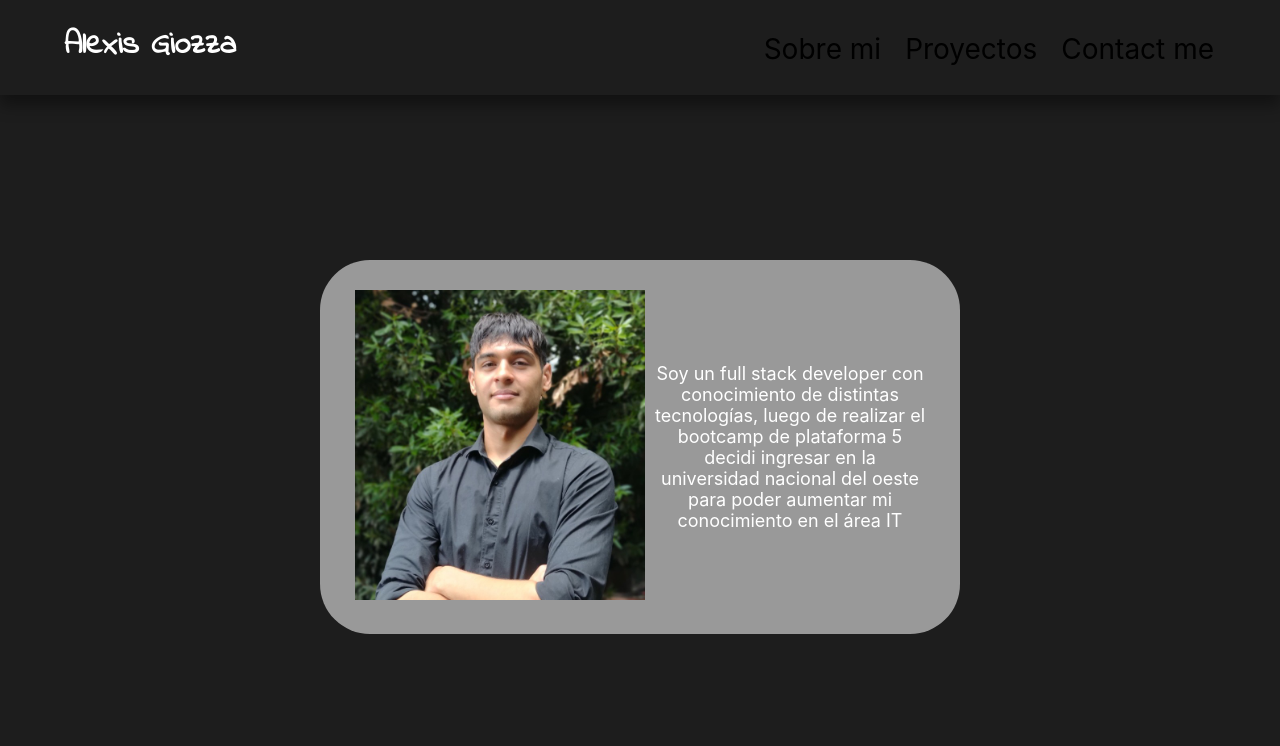
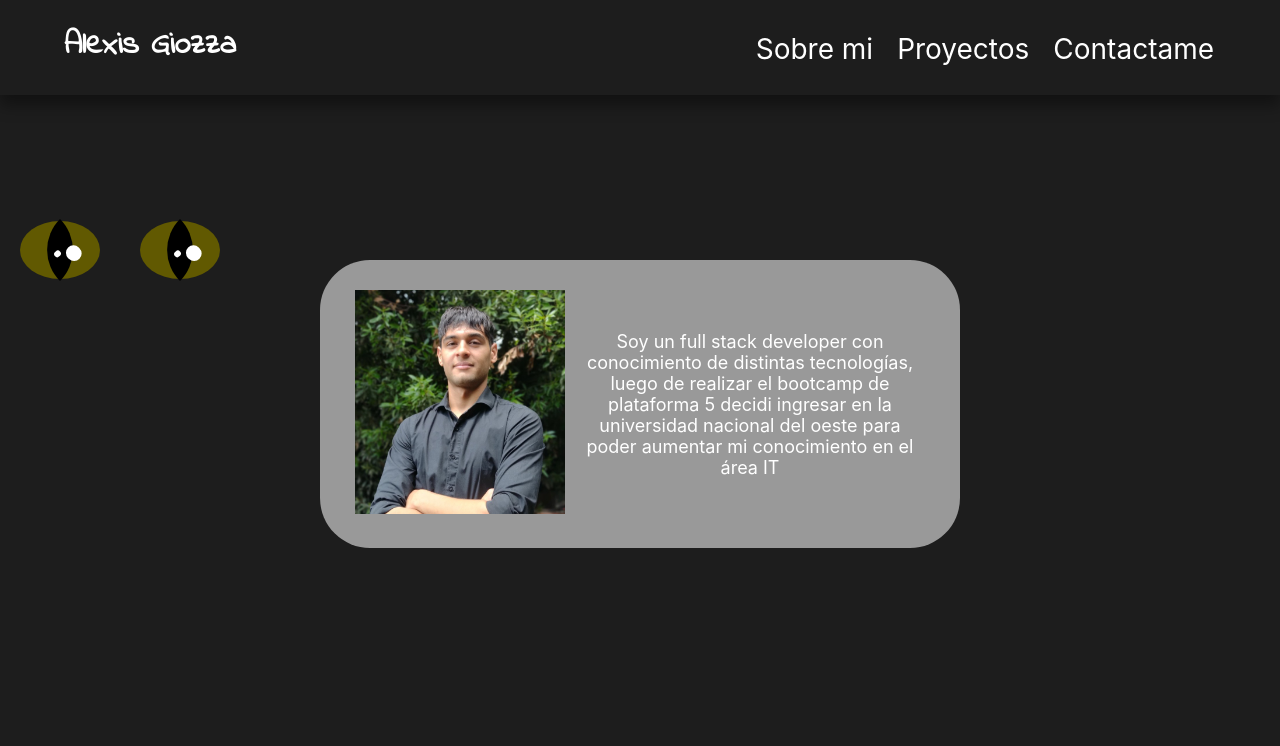
Before and after one commit to AleAmg/Portfolio, a React (Create React App) app: page /proyects in a window 1280 px wide. Shown: the top 746 px of the page. Built offline with nearby package versions, Linux system fonts and the light colour scheme.

Commit message:
cambio de color en la navbar y ojos de michi avanzados

```diff
--- a/src/App.js
+++ b/src/App.js
@@ -12,12 +12,15 @@ import Eyes from "./content/Eyes";
 function App() {
   return (
     <div className="app">
+      <div className="eye-1">
+        <Eyes str="e" talle="l" />
+      </div>
+
       <Navbar />
       <Profile />
       <Proyects />
       <ContactMe />
       <Footer />
-      <Eyes str="d"/>
     </div>
   );
 }
--- a/src/component/Navbar.js
+++ b/src/component/Navbar.js
@@ -27,7 +27,7 @@ const Navbar = () => {
               <span></span>
             </div>
             <div className="navbar__links--item">
-              <a href="#contact">Contact me</a>
+              <a href="#contact">Contactame</a>
               <span></span>
             </div>
           </div>
--- a/src/content/DropDown.js
+++ b/src/content/DropDown.js
@@ -14,7 +14,7 @@ const DropDown = () => {
       </div>
       <div className="dropdown__link">
         <a className="dropdown__link--item" href="#contact">
-          Contact me
+          Contactame
         </a>
       </div>
     </div>
--- a/src/content/Eyes.js
+++ b/src/content/Eyes.js
@@ -1,12 +1,17 @@
-const Eyes = ({str}) => {
-
+const Eyes = ({ str, talle }) => {
   return (
-    <div className="container__eyes">
-      <div className="eye eye__l">
-        <div className={`eye__pupila--${str}`}></div>
+    <div className="eye-1 container__eyes">
+      <div className={`eye talle--${talle} eye__l`}>
+        <div className={`eye__pupila--${str} eye__pupila--${str}--${talle}`}>
+          <div className="eye__brillo--g"></div>
+          <div className="eye__brillo--c"></div>
+        </div>
       </div>
-      <div className="eye eye__r">
-        <div className={`eye__pupila--${str}`}></div>
+      <div className={`eye talle--${talle} eye__r`}>
+        <div className={`eye__pupila--${str} eye__pupila--${str}--${talle}`}>
+          <div className="eye__brillo--g"></div>
+          <div className="eye__brillo--c"></div>
+        </div>
       </div>
     </div>
   );
--- a/src/style.css
+++ b/src/style.css
@@ -22,6 +22,11 @@ body {
 ::-webkit-scrollbar-thumb {
   background-image: -webkit-gradient(linear, left bottom, left top, from(#ededed), color-stop(50%, #000), to(#ededed));
   background-image: linear-gradient(to top, #ededed 0%, #000 50%, #ededed 100%);
+}
+
+.app {
+  position: absolute;
+  width: 100%;
 }
 
 .container {
@@ -90,14 +95,14 @@ body {
 .navbar__links--item a {
   font-size: 28px;
   text-decoration: none;
-  color: #000;
+  color: #ffffff;
   padding: 2px;
 }
 
 .navbar__links--item span {
   width: 100%;
   height: 3px;
-  background-color: #000;
+  background-color: #ffffff;
   -webkit-transition: 0.5s;
   transition: 0.5s;
   -webkit-transform: scaleX(0);
@@ -114,6 +119,7 @@ body {
 }
 
 .nabvar__burguer {
+  color: #fff;
   display: -webkit-box;
   display: -ms-flexbox;
   display: flex;
@@ -127,7 +133,7 @@ body {
   height: 50px;
   font-size: 40px;
   border: none;
-  background-color: #fff;
+  background-color: #1d1d1d;
   -webkit-transition: 0.2s;
   transition: 0.2s;
 }
@@ -168,7 +174,7 @@ body {
   position: fixed;
   left: 5%;
   top: 95px;
-  background-color: #000;
+  background-color: #ffffff;
   width: 90%;
   display: none;
   -webkit-box-pack: center;
@@ -275,7 +281,9 @@ body {
     transform: perspective(1000px) rotateX(25deg) rotateY(-30deg);
 } */
 .profile__image {
-  width: 290px;
+  max-width: 290px;
+  min-width: 210px;
+  width: 100%;
   cursor: pointer;
   /*  object-fit: cover; */
   /* &:hover {
@@ -554,6 +562,7 @@ body {
 }
 
 .container__eyes {
+  margin-top: 200px;
   display: -webkit-box;
   display: -ms-flexbox;
   display: flex;
@@ -564,6 +573,8 @@ body {
       -ms-flex-pack: center;
           justify-content: center;
   height: 100px;
+  position: fixed;
+  z-index: -1;
 }
 
 .eye {
@@ -578,35 +589,107 @@ body {
           justify-content: center;
   background-color: #615901;
   margin: 20px;
-  width: 40px;
-  height: 29px;
   border-radius: 50%;
 }
 
+.eye__brillo--g {
+  background-color: #fff;
+  width: 35%;
+  height: 35%;
+  border-radius: 50%;
+  margin-left: 15%;
+  margin-top: 5%;
+}
+
+.eye__brillo--c {
+  background-color: #fff;
+  width: 15%;
+  height: 15%;
+  border-radius: 50%;
+  margin-left: 53%;
+}
+
 .eye__pupila--e {
-  height: 21px;
-  width: 21px;
   background-color: #000;
-  border-radius: 50% 0;
+  border-radius: 100% 0;
   -webkit-transform: rotate(135deg);
           transform: rotate(135deg);
 }
 
+.eye__pupila--e--s {
+  height: 21px;
+  width: 21px;
+}
+
+.eye__pupila--e--m {
+  height: 31px;
+  width: 31px;
+}
+
+.eye__pupila--e--l {
+  height: 44px;
+  width: 44px;
+}
+
 .eye__pupila--d {
-  height: 30px;
-  width: 30px;
   background-color: #000;
   border-radius: 50%;
 }
 
+.eye__pupila--d--s {
+  height: 30px;
+  width: 30px;
+}
+
+.eye__pupila--d--m {
+  height: 40px;
+  width: 40px;
+}
+
+.eye__pupila--d--l {
+  height: 60px;
+  width: 60px;
+}
+
 .eye__pupila--f {
-  height: 29px;
-  width: 6px;
   background-color: #000;
   border-radius: 50%;
 }
 
+.eye__pupila--f--s {
+  height: 29px;
+  width: 6px;
+}
+
+.eye__pupila--f--m {
+  height: 39px;
+  width: 10px;
+}
+
+.eye__pupila--f--l {
+  height: 59px;
+  width: 14px;
+}
+
+.talle--s {
+  width: 40px;
+  height: 29px;
+}
+
+.talle--m {
+  width: 60px;
+  height: 39px;
+}
+
+.talle--l {
+  width: 80px;
+  height: 58px;
+}
+
 @media (max-width: 767px) {
+  .profile_info {
+    width: 90%;
+  }
   .navbar--computer {
     display: none;
   }
--- a/src/style.scss
+++ b/src/style.scss
@@ -21,6 +21,10 @@ body {
   background-image: linear-gradient(to top, #ededed 0%, #000 50%, #ededed 100%);
 }
 
+.app{
+  position: absolute;
+  width: 100%;
+}
 .container {
   box-shadow: 0 10px 15px rgba(0, 0, 0, 0.4);
   padding-bottom: 25px;
@@ -66,13 +70,13 @@ body {
   a {
     font-size: 28px;
     text-decoration: none;
-    color: #000;
+    color: #ffffff;
     padding: 2px;
   }
   span {
     width: 100%;
     height: 3px;
-    background-color: #000;
+    background-color: #ffffff;
     transition: 0.5s;
     transform: scaleX(0);
   }
@@ -86,6 +90,7 @@ body {
   display: none;
 }
 .nabvar__burguer {
+  color: #fff;
   display: flex;
   justify-content: center;
   align-items: center;
@@ -93,7 +98,7 @@ body {
   height: 50px;
   font-size: 40px;
   border: none;
-  background-color: #fff;
+  background-color: #1d1d1d;
   transition: 0.2s;
   &:active {
     font-size: 20px;
@@ -130,7 +135,7 @@ body {
   position: fixed;
   left: 5%;
   top: 95px;
-  background-color: #000;
+  background-color: #ffffff;
   width: 90%;
   display: none;
   justify-content: center;
@@ -193,7 +198,9 @@ body {
 } */
 
 .profile__image {
-  width: 290px;
+  max-width: 290px;
+  min-width: 210px;
+  width: 100%;
   cursor: pointer;
 
   /*  object-fit: cover; */
@@ -401,10 +408,14 @@ body {
 }
 
 .container__eyes {
+  margin-top: 200px;
   display: flex;
   align-items: center;
   justify-content: center;
   height: 100px;
+  position: fixed;
+  z-index: -1;
+
 }
 
 .eye {
@@ -413,31 +424,103 @@ body {
   justify-content: center;
   background-color: #615901;
   margin: 20px;
-  width: 40px;
-  height: 29px;
-  border-radius: 50%;
-}
-.eye__pupila--e{
-  height: 21px;
-  width: 21px;
-  background-color: #000;
-  border-radius: 50% 0;
-  transform: rotate(135deg);
-}
-.eye__pupila--d{
-  height: 30px;
-  width: 30px;
-  background-color: #000;
   border-radius: 50%;
 
 }
-.eye__pupila--f{
-  height: 29px;
-  width: 6px;
+.eye__brillo--g{
+  background-color: #fff;
+  width:  35%;
+  height: 35%;
+  border-radius: 50%;
+  margin-left: 15%;
+  margin-top: 5%;
+}
+.eye__brillo--c{
+  background-color: #fff;
+  width:  15%;
+  height: 15%;
+  border-radius: 50%;
+  margin-left: 53%;
+}
+
+
+
+.eye__pupila--e{
+  background-color: #000;
+  border-radius: 100% 0;
+  transform: rotate(135deg);
+}
+
+.eye__pupila--e--s{
+  height: 21px;
+  width: 21px;
+}
+.eye__pupila--e--m{
+  height: 31px;
+  width: 31px;
+}
+.eye__pupila--e--l{
+  height: 44px;
+  width: 44px;
+}
+
+.eye__pupila--d{
   background-color: #000;
   border-radius: 50%;
 }
+.eye__pupila--d--s{
+  height: 30px;
+  width: 30px;
+}
+.eye__pupila--d--m{
+  height: 40px;
+  width: 40px;
+}
+.eye__pupila--d--l{
+  height: 60px;
+  width: 60px;
+}
+
+
+.eye__pupila--f{
+  background-color: #000;
+  border-radius: 50%;
+}
+.eye__pupila--f--s{
+  height: 29px;
+  width: 6px;
+}
+.eye__pupila--f--m{
+  height: 39px;
+  width: 10px;
+}
+.eye__pupila--f--l{
+  height: 59px;
+  width: 14px;
+}
+
+.talle--s{
+  width: 40px;
+  height: 29px;
+}
+
+.talle--m{
+  width: 60px;
+  height: 39px;
+}
+
+.talle--l{
+  width: 80px;
+  height: 58px;
+}
+
+
+
 @media (max-width: 767px) {
+  .profile_info{
+    width: 90%;
+  }
+
   .navbar--computer {
     display: none;
   }
```
Also changed, not shown: 1 other file (tests, documents, lock files or other folders).
